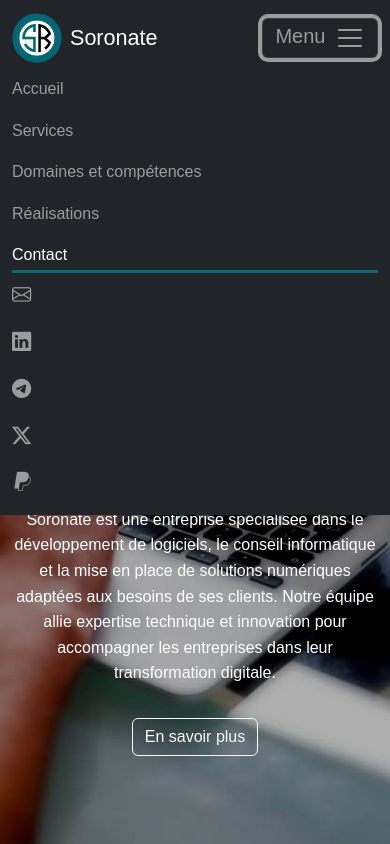
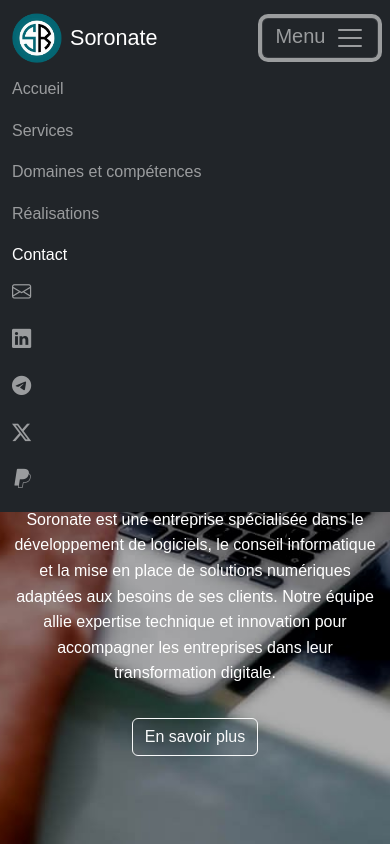
Before and after one commit to soronate/soronate.github.io, a plain HTML site: page index.html in a window 390 px wide. Both pictures are taken after a click on the button "Menu". Shown: the top 844 px of the page. Drawn offline with nearby package versions, Linux system fonts and the light colour scheme; a script that the page names is missing; some icons are missing.

Commit message:
Add files via upload

```diff
--- a/css/styles.css
+++ b/css/styles.css
@@ -39,4 +39,11 @@
 			background-position: 50% 70%;
 
 		}
+
+		.nav-link.active {
+			border-bottom: none; /* Bordure pour indiquer l'état actif */
+			padding-bottom: none; /* Ajustement pour équilibrer visuellement */
+		}
+
+
 	}
```
